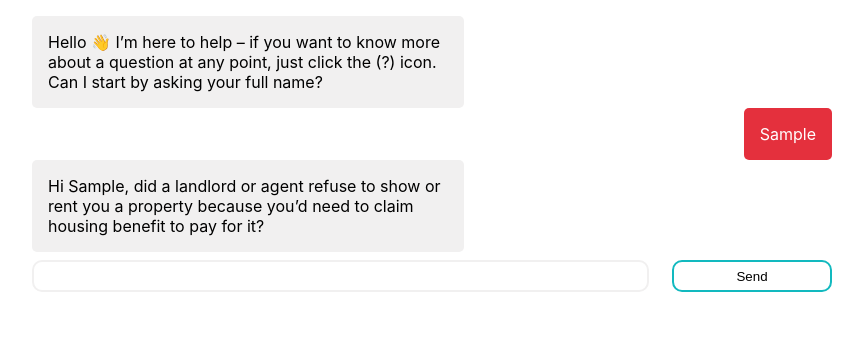
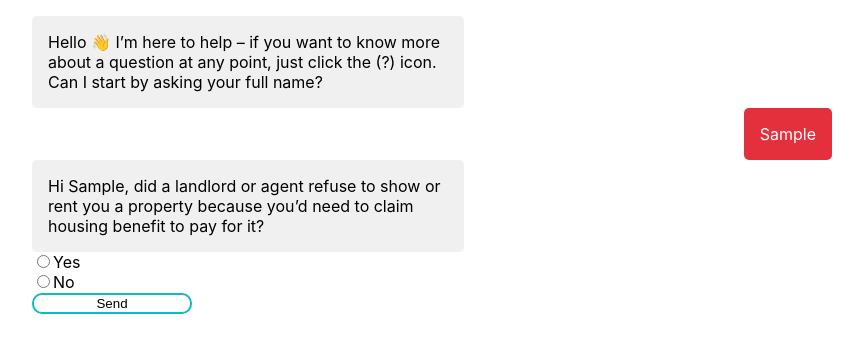
Before and after one commit to jamesbrittan/dss-chatbot, a React (Create React App) app: page / in a window 1280 px wide. Both pictures are taken after typing "Sample" into the empty fields and a click on the input "Send". Shown: the top 352 px of the page, without its empty margins (208-1071 px from the left). Built offline with nearby package versions, Linux system fonts and the light colour scheme.

Commit message:
added radio buttons for multiple choice inputs

```diff
--- a/src/App.js
+++ b/src/App.js
@@ -204,7 +204,7 @@ function App() {
     const nextQIndex = initialQs[index].nextStep(answer.toLowerCase());
     // See comment above thisQ const
 
-    console.log(nextQIndex)
+    console.log(nextQIndex);
 
     const nextQ = questions[nextQIndex];
     // const nextQ = questions.find(q => q.step === nextQIndex);
@@ -243,13 +243,33 @@ function App() {
                       handleChange(e, i.step, inputVal, index, i.name)
                     }
                   >
+                    {!initialQs[i.step].possibleAnswers ? (
                       <TextInput>
                         <Input
                           id={i.id}
                           onChange={e => setInputVal(e.target.value)}
                         />
+                      </TextInput>
+                    ) : (
+                      <div>
+                        {initialQs[i.step].possibleAnswers.map(
+                          (option, index) => (
+                            <div>
+                              <input
+                                type="radio"
+                                // id={option}
+                                selected={inputVal === option}
+                                name={`option${i.step}`}
+                                value={option}
+                                onChange={e => setInputVal(e.target.value)}
+                              />
+                              <label htmlFor={i.id}>{option}</label>
+                            </div>
+                          )
+                        )}
+                      </div>
+                    )}
                     <Submit type="submit" value="Send" className="button" />
-                    </TextInput>
                   </form>
                 ) : (
                   <Bubble answer>{i.answer}</Bubble>
```
Lines whose indentation alone changed are shown as unchanged.
